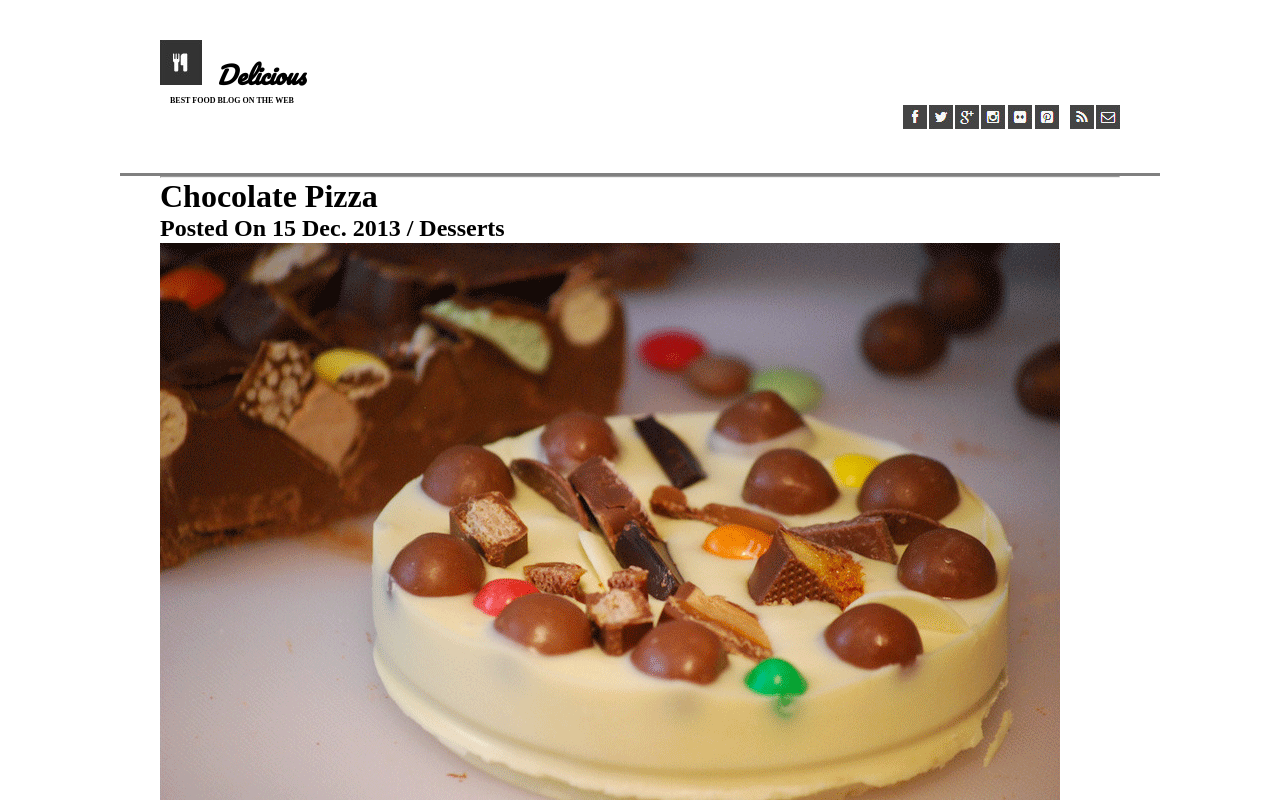
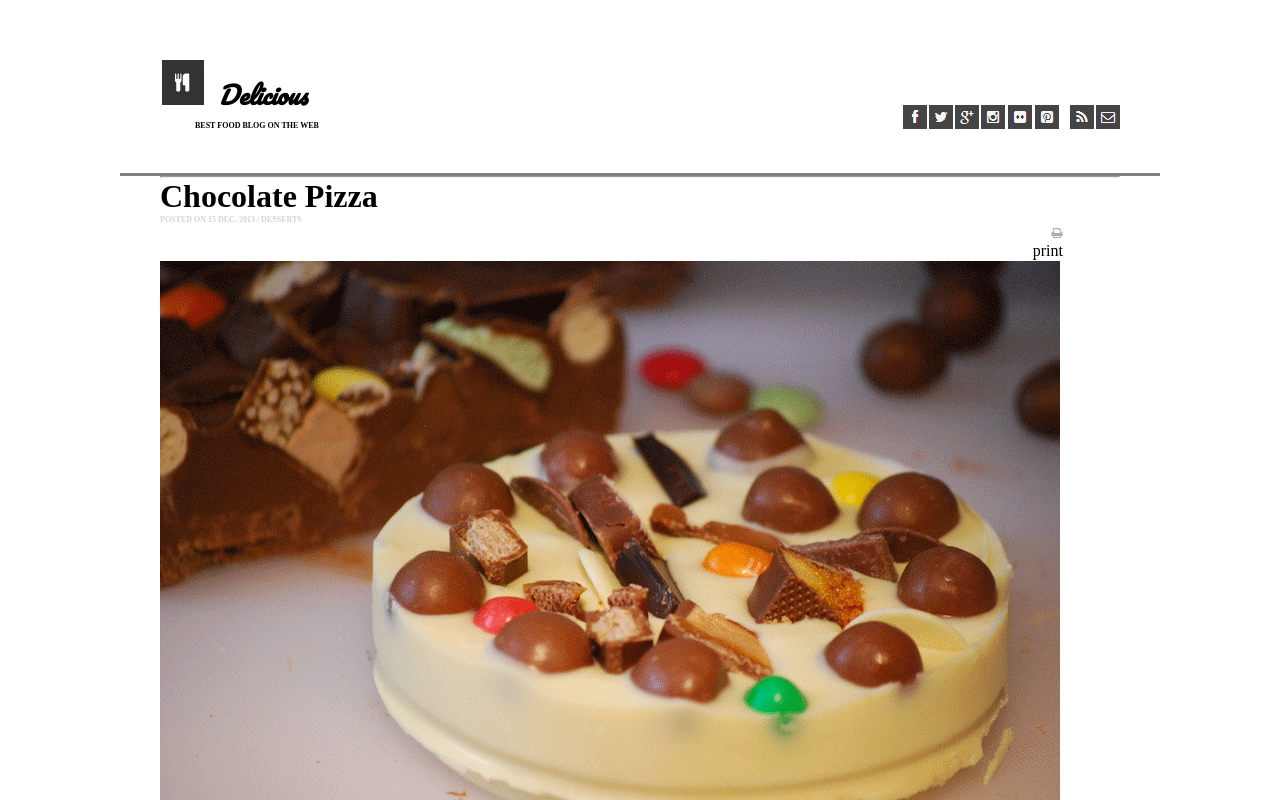
Before and after one commit to dquinn25/chocolate-pizza, a plain HTML site: page index.html in a window 1280 px wide. Shown: the top 800 px of the page. Drawn offline with Linux system fonts and the light colour scheme.

Commit message:
got to the print sign

```diff
--- a/index.html
+++ b/index.html
@@ -27,11 +27,18 @@
   </nav>
     <main>
       <hr/>
-      <h1>Chocolate Pizza</h1>
+      <h1><b>Chocolate Pizza</b></h1>
       <h2>Posted On 15 Dec. 2013 / Desserts</h2>
+      <div>
+        <p>
+          <img src="img/print-icon.png" alt="print-icon">
+          <br/>
+          print
+        </p>
+    </div>
       <img src="img/choco-pizza.png" alt="choco-pizza">
       <p>
-        For the fig-swirl: Melt butter over medium heat in a saucepan. Add borwn sugar and stir to dissolve. Halve all of the figs and toss in the saucepan with water and lemon juice. Cook over medium heat, stirring frequently, until you have a chunky-jammy mixture. Add salt with one or two stirs, set aside and let cool completely.<br />
+        For the fig-swirl: Melt butter over medium heat in a saucepan. Add brown sugar and stir to dissolve. Halve all of the figs and toss in the saucepan with water and lemon juice. Cook over medium heat, stirring frequently, until you have a chunky-jammy mixture. Add salt with one or two stirs, set aside and let cool completely.<br />
 
         Ice cream: In a small pot over medium heat, combine milk, and granulated sugar until sugar is completely dissolved
         and the milk is just barely luke warm. Whisk in the egg yolks. Set mixture in the fridge and wait until the fig
--- a/style.css
+++ b/style.css
@@ -9,7 +9,9 @@ body {
 nav>img {
 
   height: 45px;
-  text-align: left;
+  position: relative;
+  top: 20px;
+  left: 2px;
 }
 
 nav {
@@ -35,6 +37,9 @@ nav>h1 {
   font-style: italic;
   margin-left: 10px;
   display: inline;
+  position: relative;
+  top: 20px;
+  left: 2px;
 }
 
 nav>ul {
@@ -46,4 +51,27 @@ nav>h2 {
   text-transform: uppercase;
   padding-top: -20px;
   margin-left: 10px;
+  position: relative;
+  top: 25px;
+  left: 25px;
 }
+main > h2 {
+  font-size: 8px;
+  text-transform: uppercase;
+  color: lightgray;
+}
+main div:first-of-type{
+  text-align: right;
+  margin-left: 166px;
+  margin-right: 57px;
+}
+p > image {
+  display: inline;
+}
+main > h1{
+  font-weight: 300;
+  }
+
+  div > p{
+    display: inline;
+  }
```
